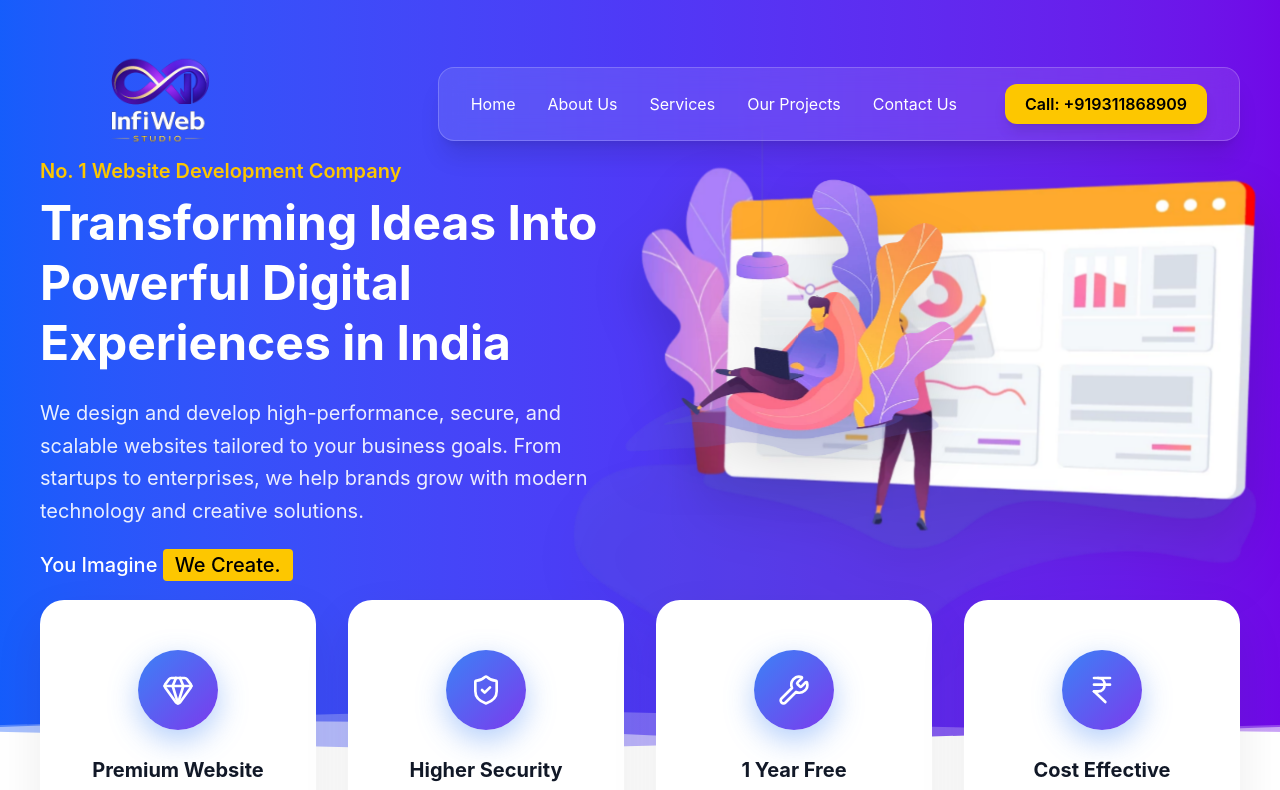
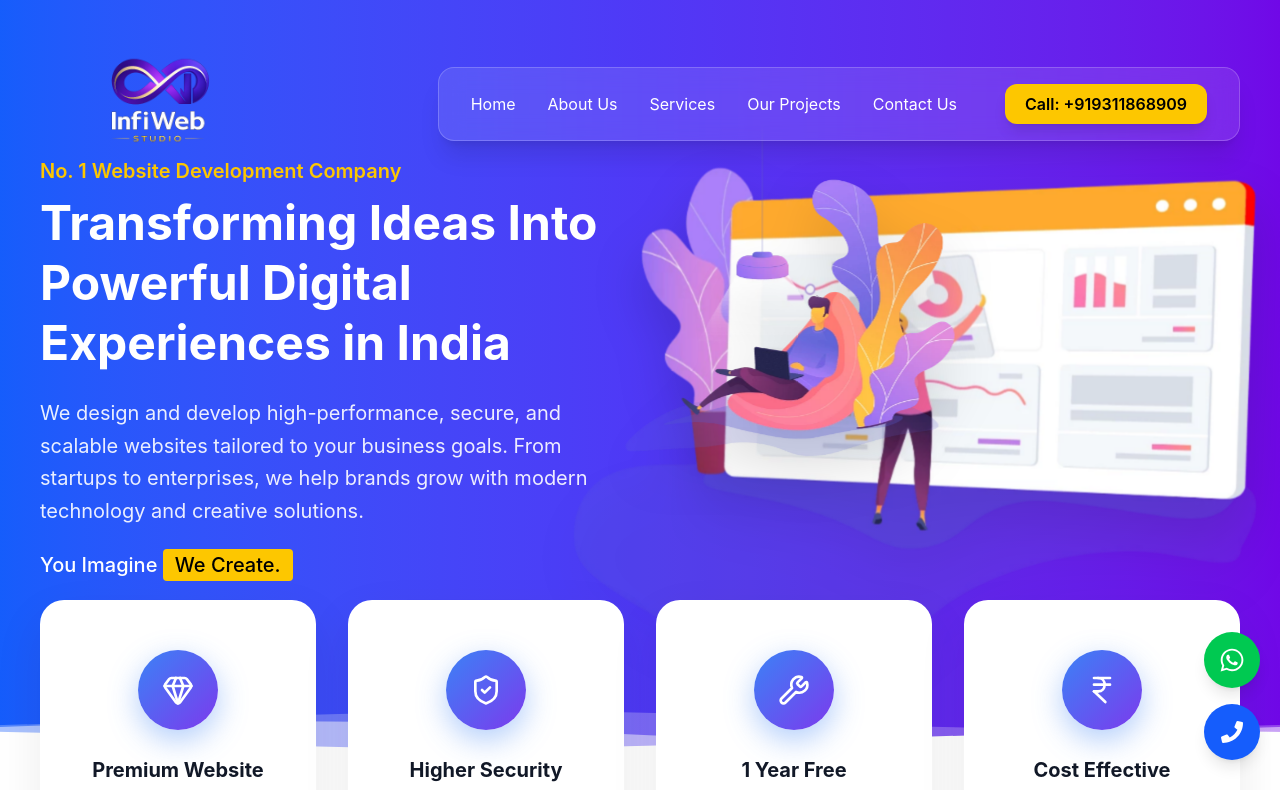
Before and after one commit to saurabh-web-1/service_client, a React (Vite) app: page / in a window 1280 px wide. Shown: the top 790 px of the page. Built offline with nearby package versions, Linux system fonts and the light colour scheme; no server answers.

Commit message:
Fix MongoDB connection for Vercel serverless

```diff
--- a/src/App.jsx
+++ b/src/App.jsx
@@ -7,7 +7,7 @@
 import ProjectCarousel from './components/ProjectCarousel';
 import ContactPage from './components/ContactPage';
 import Footer from './components/Footer';
-
+import FloatingContact from "./components/FloatingContact";
 
 
 
@@ -24,6 +24,9 @@
     <ContactPage/>
     <Footer/>
 
+      <FloatingContact />
+
+
     </>
   )
 }
--- /dev/null
+++ b/src/components/FloatingContact.jsx
@@ -0,0 +1,29 @@
+import { FaWhatsapp, FaPhone } from "react-icons/fa";
+
+const FloatingContact = () => {
+  return (
+    <div className="fixed right-5 bottom-10 flex flex-col gap-4 z-50">
+
+      {/* WhatsApp */}
+      <a
+        href="https://wa.me/919311868909"
+        target="_blank"
+        rel="noopener noreferrer"
+        className="flex items-center justify-center w-14 h-14 bg-green-500 text-white rounded-full shadow-lg hover:scale-110 transition duration-300"
+      >
+        <FaWhatsapp size={26} />
+      </a>
+
+      {/* Call */}
+      <a
+        href="tel:+919311868909"
+        className="flex items-center justify-center w-14 h-14 bg-blue-600 text-white rounded-full shadow-lg hover:scale-110 transition duration-300"
+      >
+        <FaPhone size={22} />
+      </a>
+
+    </div>
+  );
+};
+
+export default FloatingContact;
```
